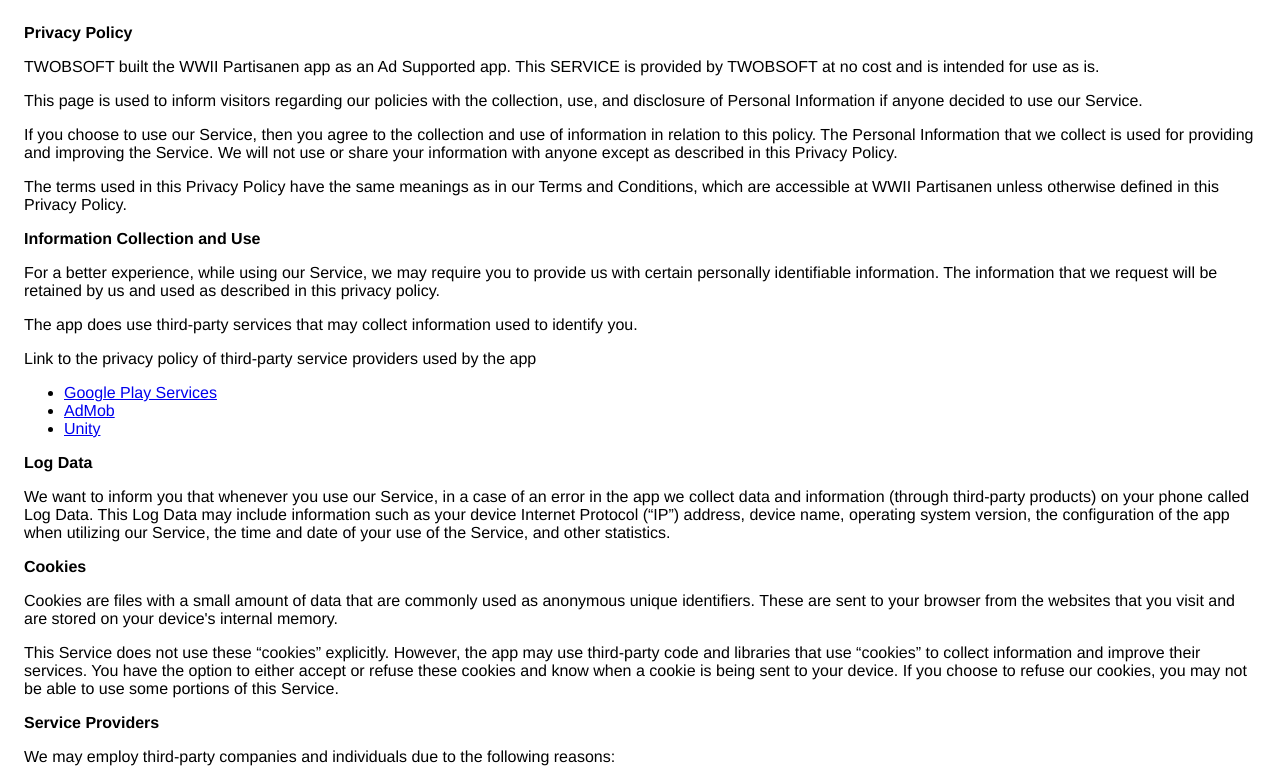
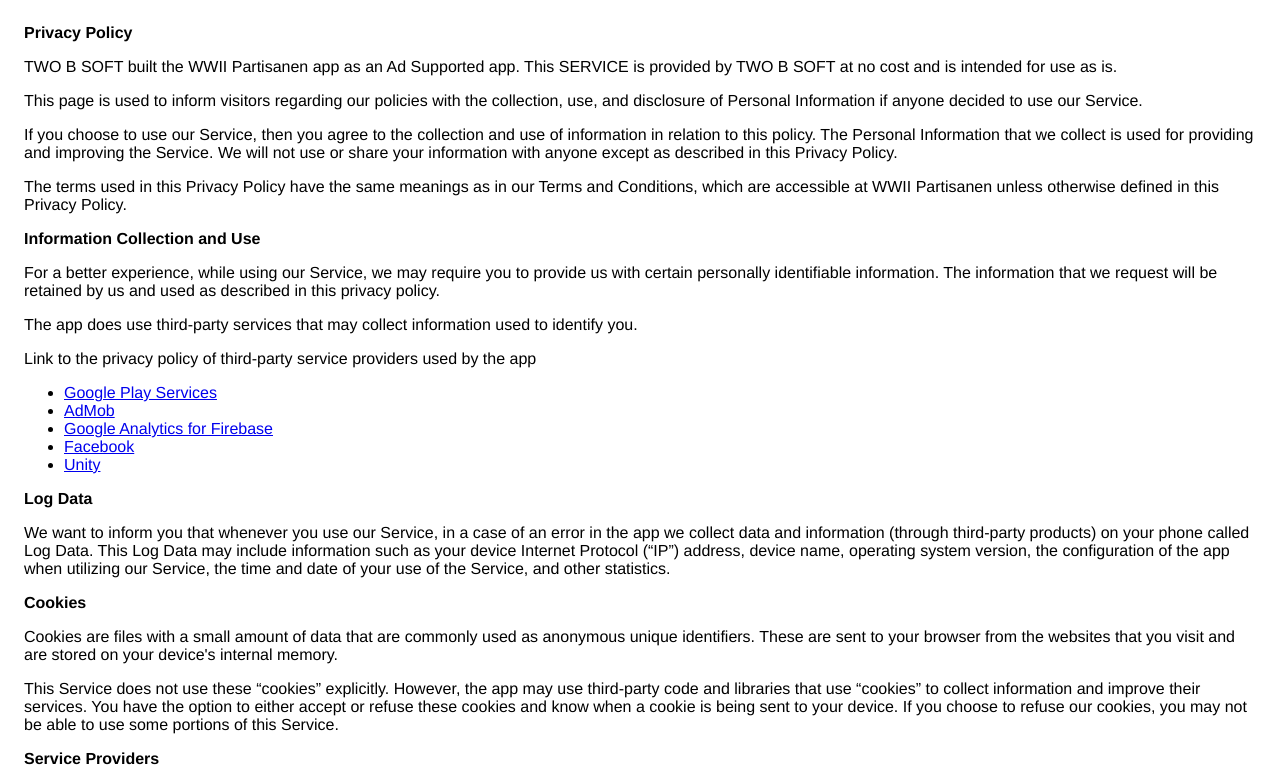
Before and after one commit to twobsoft/partisanen, a plain HTML site: page index.html in a window 1280 px wide. Shown: the top 779 px of the page. Drawn offline with Linux system fonts and the light colour scheme.

Commit message:
Update index.html

```diff
--- a/index.html
+++ b/index.html
@@ -8,9 +8,9 @@
     </head>
     <body>
     <strong>Privacy Policy</strong> <p>
-                  TWOBSOFT built the WWII Partisanen app as
+                  TWO B SOFT built the WWII Partisanen app as
                   an Ad Supported app. This SERVICE is provided by
-                  TWOBSOFT at no cost and is intended for use as
+                  TWO B SOFT at no cost and is intended for use as
                   is.
                 </p> <p>
                   This page is used to inform visitors regarding our
@@ -37,7 +37,7 @@
                   </p> <p>
                     Link to the privacy policy of third-party service providers used
                     by the app
-                  </p> <ul><li><a href="https://www.google.com/policies/privacy/" target="_blank" rel="noopener noreferrer">Google Play Services</a></li><li><a href="https://support.google.com/admob/answer/6128543?hl=en" target="_blank" rel="noopener noreferrer">AdMob</a></li><!----><!----><!----><!----><!----><!----><!----><!----><!----><li><a href="https://unity3d.com/legal/privacy-policy" target="_blank" rel="noopener noreferrer">Unity</a></li><!----><!----><!----><!----><!----><!----><!----><!----><!----><!----><!----><!----><!----><!----><!----></ul></div> <p><strong>Log Data</strong></p> <p>
+                  </p> <ul><li><a href="https://www.google.com/policies/privacy/" target="_blank" rel="noopener noreferrer">Google Play Services</a></li><li><a href="https://support.google.com/admob/answer/6128543?hl=en" target="_blank" rel="noopener noreferrer">AdMob</a></li><li><a href="https://firebase.google.com/policies/analytics" target="_blank" rel="noopener noreferrer">Google Analytics for Firebase</a></li><!----><li><a href="https://www.facebook.com/about/privacy/update/printable" target="_blank" rel="noopener noreferrer">Facebook</a></li><!----><!----><!----><!----><!----><!----><li><a href="https://unity3d.com/legal/privacy-policy" target="_blank" rel="noopener noreferrer">Unity</a></li><!----><!----><!----><!----><!----><!----><!----><!----><!----><!----><!----><!----><!----><!----><!----></ul></div> <p><strong>Log Data</strong></p> <p>
                   We want to inform you that whenever you
                   use our Service, in a case of an error in the app
                   we collect data and information (through third-party
@@ -101,7 +101,7 @@
                   periodically for any changes. We will
                   notify you of any changes by posting the new Privacy Policy on
                   this page.
-                </p> <p>This policy is effective as of 2021-12-22</p> <p><strong>Contact Us</strong></p> <p>
+                </p> <p>This policy is effective as of 2021-12-29</p> <p><strong>Contact Us</strong></p> <p>
                   If you have any questions or suggestions about our
                   Privacy Policy, do not hesitate to contact us at info@twobsoft.com.
                 </p> <p>This privacy policy page was created at <a href="https://privacypolicytemplate.net" target="_blank" rel="noopener noreferrer">privacypolicytemplate.net </a>and modified/generated by <a href="https://app-privacy-policy-generator.nisrulz.com/" target="_blank" rel="noopener noreferrer">App Privacy Policy Generator</a></p>
```
